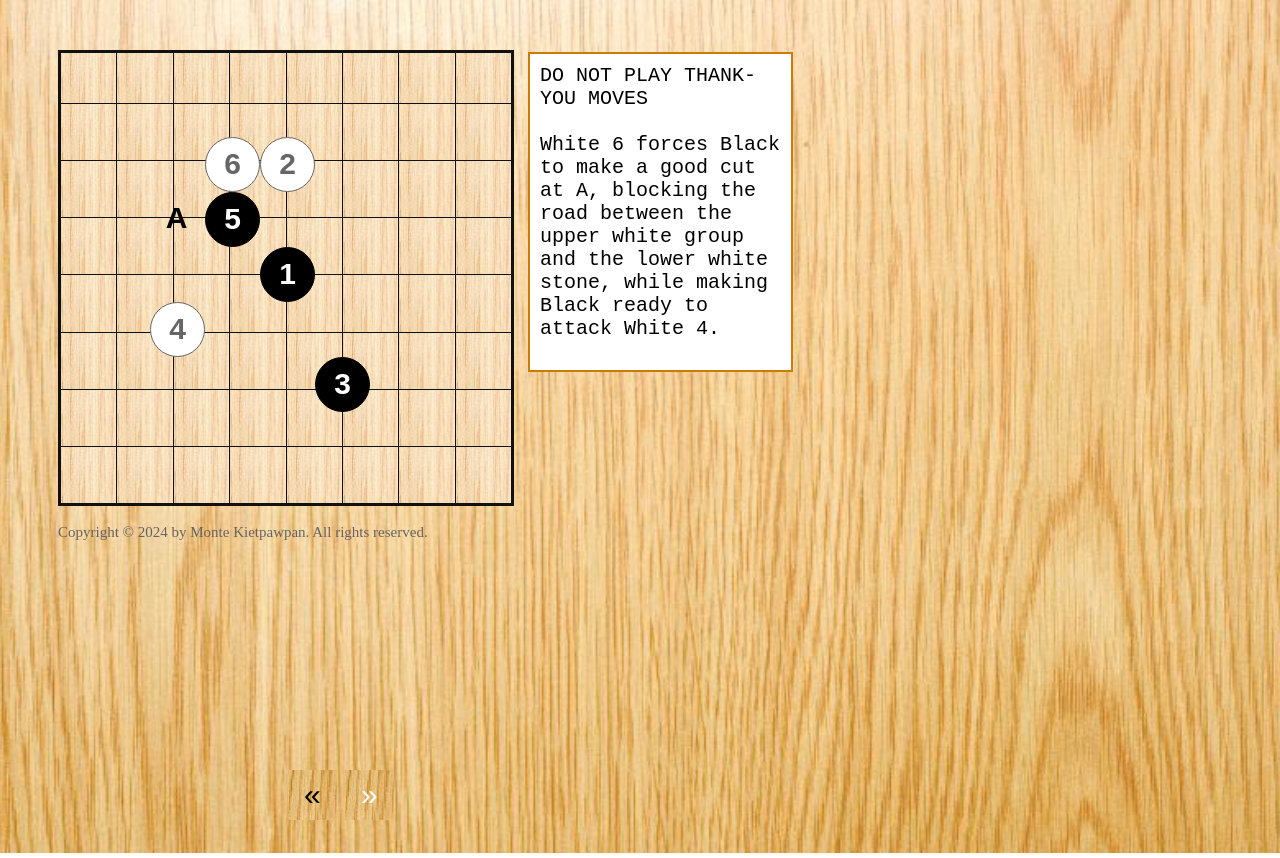
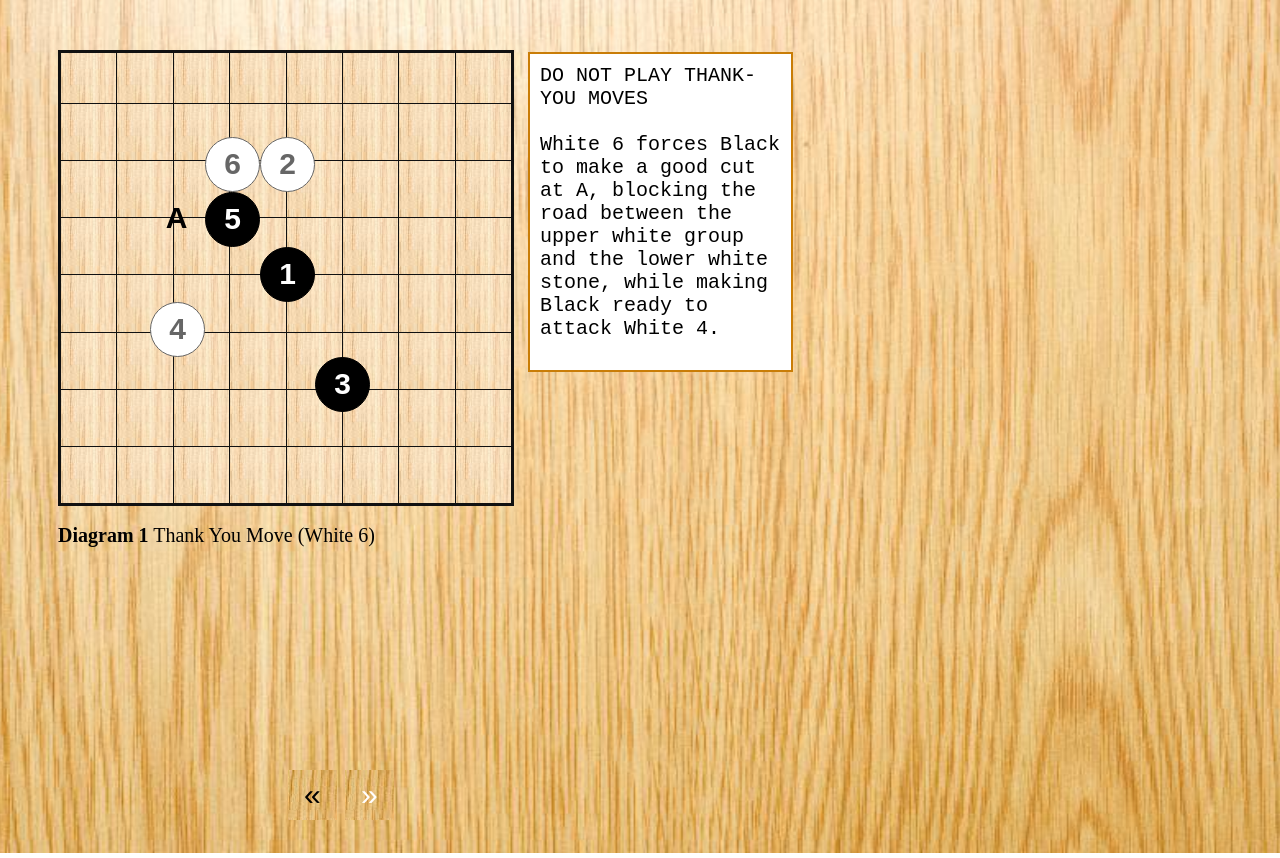
Before and after one commit to Kietpawpan/9x9go, a plain HTML site: page c001ThankYou.html in a window 1280 px wide. Drawn offline with nearby package versions, Linux system fonts and the light colour scheme.

Commit message:
Update c001ThankYou.html

```diff
--- a/c001ThankYou.html
+++ b/c001ThankYou.html
@@ -15,7 +15,7 @@
 
 
 
-<div class="grid-container" id='board'></div><br><span style="float:left;margin-left:50px;font-size:15px;color:#686360;">Copyright &copy; 2024 by Monte Kietpawpan. All rights reserved.</span>
+<div class="grid-container" id='board'></div><br><span style="float:left;margin-left:50px;font-size:20px;color:black;/*#686360*/"><b>Diagram 1</b> Thank You Move (White 6)</span>
 
 
 
```
